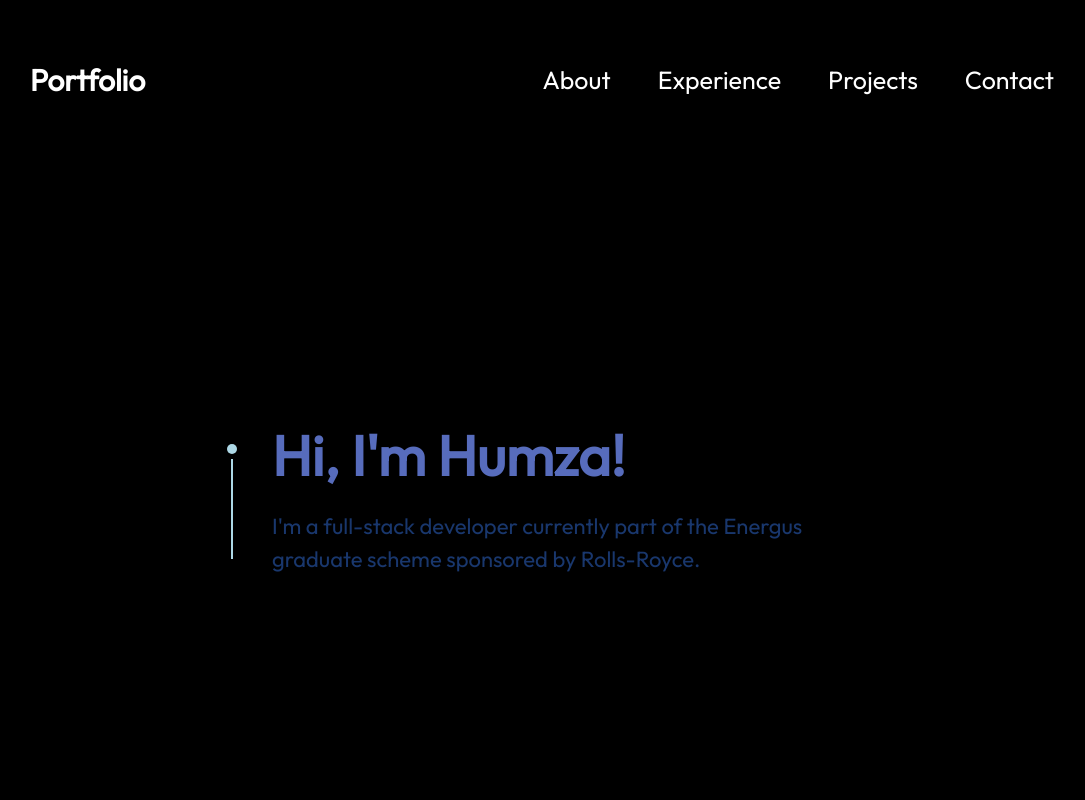
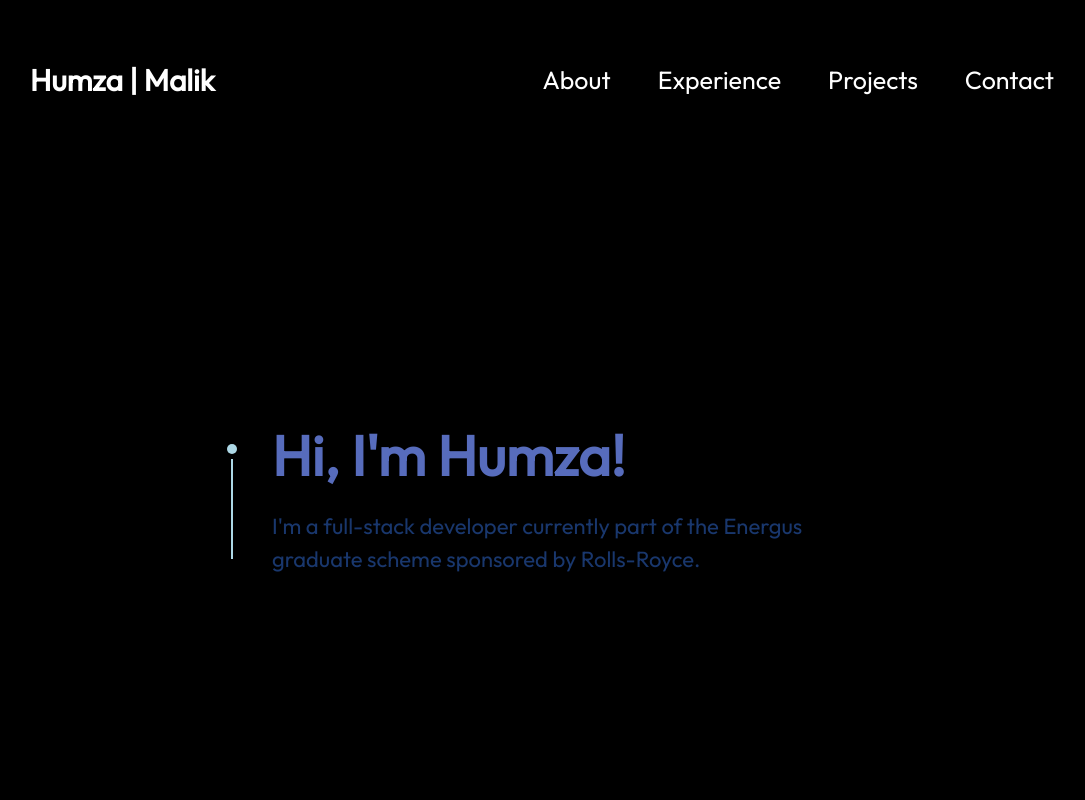
Before and after one commit to hmalik123/Humza-Personal-Portfolio, a React (Vite) app: page / in a window 1280 px wide. Shown: the top 800 px of the page, without its empty margins (98-1183 px from the left). Built offline with nearby package versions, Linux system fonts and the light colour scheme.

Commit message:
Changed Navbar text

```diff
--- a/src/components/Navbar/Navbar.jsx
+++ b/src/components/Navbar/Navbar.jsx
@@ -9,7 +9,7 @@ export const Navbar = () => {
   return (
     <nav className={styles.navbar}>
       <a className={styles.title} href="/">
-        Portfolio
+        Humza | Malik
       </a>
       <div className={styles.menu}>
         <img
```
